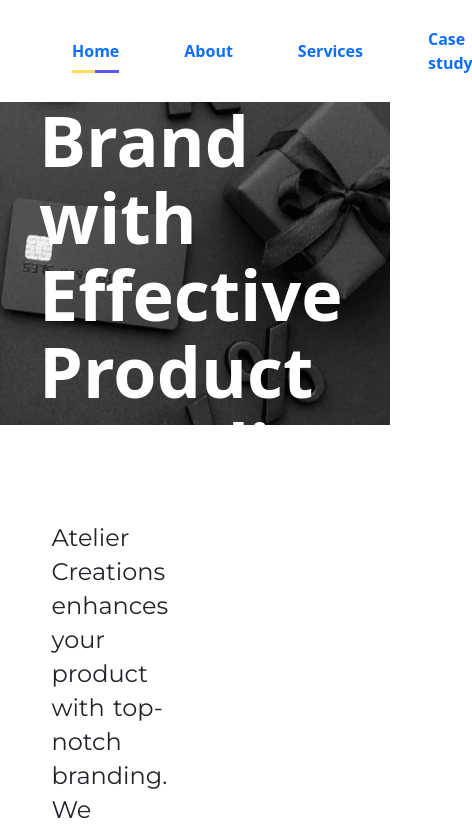
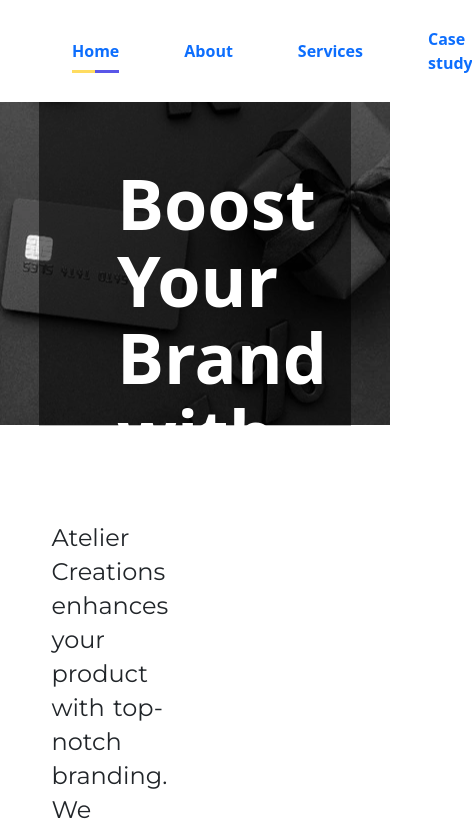
Before and after one commit to prasanthoyasco/AtelierCreationsWebsite, a React (Vite) app: page /branding in a window 390 px wide. Shown: the top 832 px of the page, 472 px wide, since content can reach past the window. Built offline with nearby package versions, Linux system fonts and the light colour scheme; a web font is replaced by a local one.

Commit message:
footer contact design changed

```diff
--- a/componets/header.jsx
+++ b/componets/header.jsx
@@ -6,17 +6,23 @@ function Header(){
    useEffect(() => {
      const nav = document.getElementById('nav');
 let top = window.scrollY;
+
 window.addEventListener("scroll", () => {
-
-          if(top < window.scrollY){
+  if (top < window.scrollY) {
     nav.classList.add("hide-nav");
-          }else{
+  } else {
     nav.classList.remove("hide-nav");
   }
 
+  // Update scroll position
   top = window.scrollY;
 
-        })
+  // Remove section ID from URL if present
+  if (window.location.hash) {
+    history.replaceState("", document.title, window.location.pathname + window.location.search);
+  }
+});
+
     }, []);
    return (
     <>
--- a/style.componet/mobile-view.css
+++ b/style.componet/mobile-view.css
@@ -571,9 +571,6 @@
     .footer-quick-col-1{
         width: 100%;
     }
-    .footer-quick-col-3{
-        width: 100%;
-    }
     .get-touch-w-us, .location-tit, .footer-quick-tit-1, .footer-quick-tit-2, .footer-quick-tit-3{
         font-size: 20px;
     }
@@ -615,6 +612,10 @@
     .banner-h1{
         font-size: 30px;
         line-height: 40px;
+        background: #0000008a;
+        width: 100%;
+        height: 100%;
+        padding: 20%;
     }
     .social-sub-container{
         grid-template-columns: 100%;
```
Lines whose indentation alone changed are shown as unchanged.
